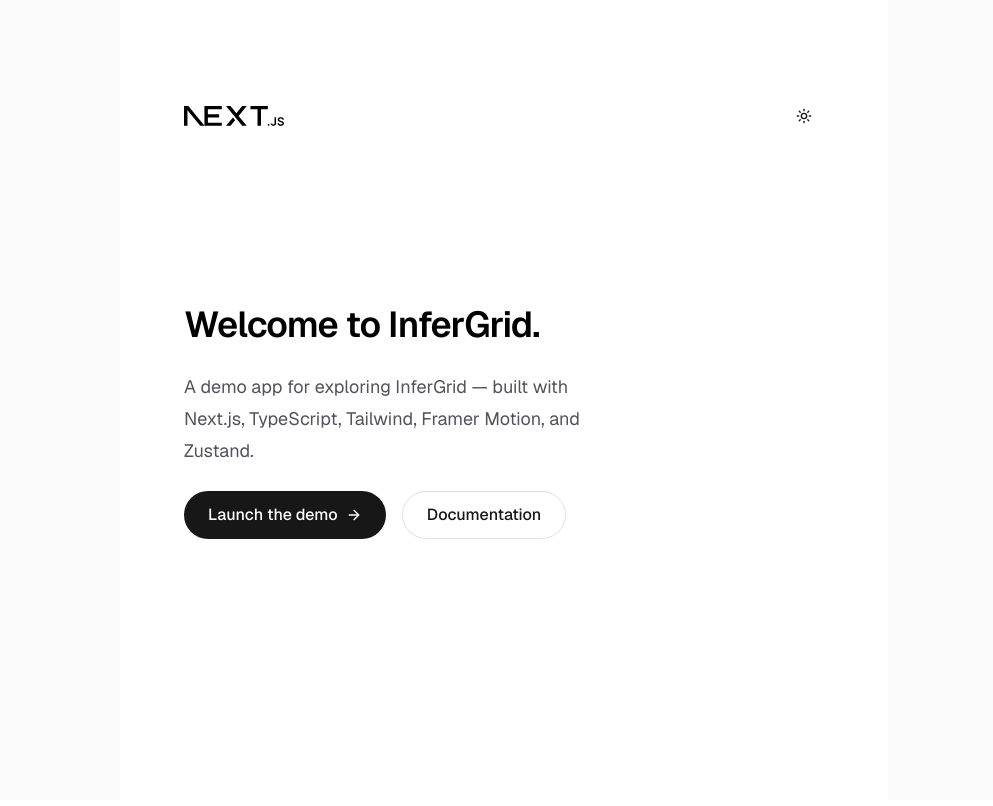
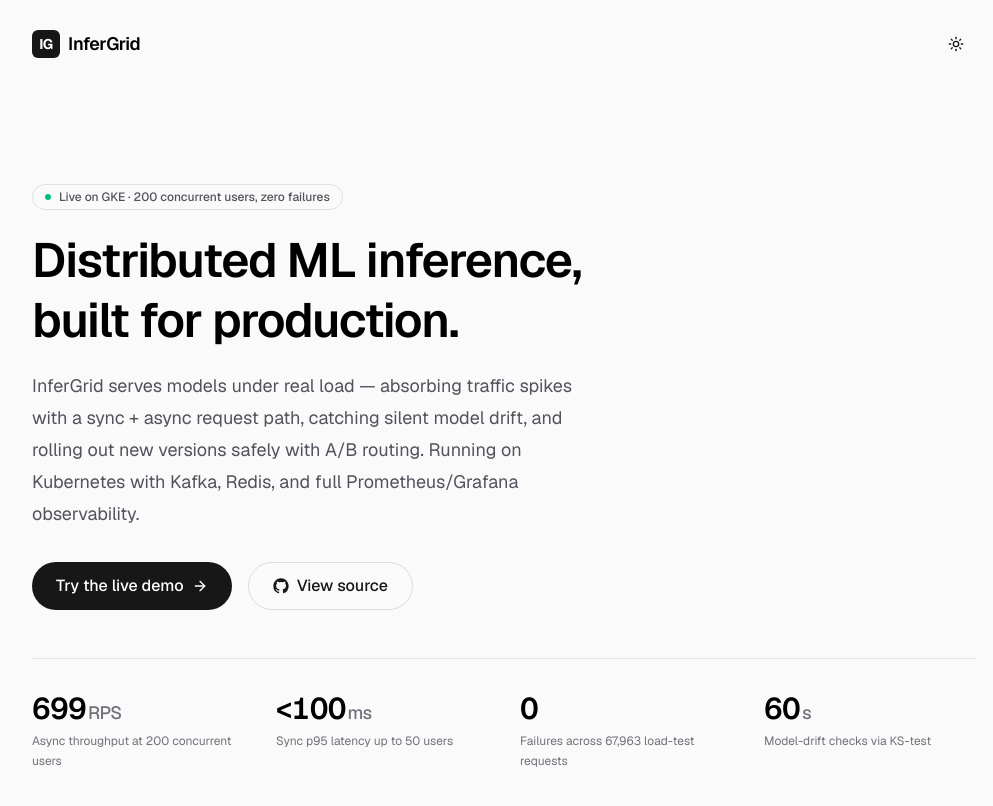
Before and after one commit to MenaceHecker/InferGrid-Demo, a Next.js app: page / in a window 1280 px wide. Shown: the top 806 px of the page, without its empty margins (136-1129 px from the left). Built offline with nearby package versions, Linux system fonts and the light colour scheme.

Commit message:
Redesigned  homepage to showcase the InferGrid inference platform

```diff
--- a/app/Hero.tsx
+++ b/app/Hero.tsx
@@ -6,11 +6,29 @@ import { ArrowRight } from "lucide-react";
 
 import { Button } from "@/components/ui/button";
 
+const GITHUB_URL = "https://github.com/MenaceHecker/InferGrid";
+
+// lucide-react dropped brand icons, so the GitHub mark is inlined.
+function GithubIcon() {
+  return (
+    <svg viewBox="0 0 24 24" fill="currentColor" aria-hidden="true">
+      <path d="M12 .5C5.73.5.5 5.73.5 12a11.5 11.5 0 0 0 7.86 10.92c.58.1.79-.25.79-.56v-2c-3.2.7-3.88-1.54-3.88-1.54-.53-1.34-1.3-1.7-1.3-1.7-1.05-.72.08-.7.08-.7 1.17.08 1.78 1.2 1.78 1.2 1.04 1.78 2.73 1.27 3.4.97.1-.75.4-1.27.73-1.56-2.55-.29-5.24-1.28-5.24-5.7 0-1.26.45-2.29 1.19-3.1-.12-.29-.52-1.46.11-3.05 0 0 .97-.31 3.18 1.18a11 11 0 0 1 5.8 0c2.2-1.49 3.17-1.18 3.17-1.18.63 1.59.23 2.76.11 3.05.74.81 1.19 1.84 1.19 3.1 0 4.43-2.69 5.41-5.25 5.69.41.36.78 1.06.78 2.14v3.17c0 .31.21.67.8.56A11.5 11.5 0 0 0 23.5 12C23.5 5.73 18.27.5 12 .5Z" />
+    </svg>
+  );
+}
+
+const stats = [
+  { value: "699", unit: "RPS", label: "Async throughput at 200 concurrent users" },
+  { value: "<100", unit: "ms", label: "Sync p95 latency up to 50 users" },
+  { value: "0", unit: "", label: "Failures across 67,963 load-test requests" },
+  { value: "60", unit: "s", label: "Model-drift checks via KS-test" },
+];
+
 const container = {
   hidden: { opacity: 0 },
   show: {
     opacity: 1,
-    transition: { staggerChildren: 0.12, delayChildren: 0.05 },
+    transition: { staggerChildren: 0.1, delayChildren: 0.05 },
   },
 };
 
@@ -25,41 +43,66 @@ export function Hero() {
       variants={container}
       initial="hidden"
       animate="show"
-      className="flex flex-col items-center gap-6 text-center sm:items-start sm:text-left"
+      className="flex flex-col items-center gap-8 text-center sm:items-start sm:text-left"
     >
-      <motion.h1
-        variants={item}
-        className="max-w-md text-4xl font-semibold leading-tight tracking-tight text-black dark:text-zinc-50"
-      >
-        Welcome to InferGrid.
-      </motion.h1>
-      <motion.p
-        variants={item}
-        className="max-w-md text-lg leading-8 text-zinc-600 dark:text-zinc-400"
-      >
-        A demo app for exploring InferGrid — built with Next.js, TypeScript,
-        Tailwind, Framer Motion, and Zustand.
-      </motion.p>
-      <motion.div
-        variants={item}
-        className="flex flex-col gap-4 sm:flex-row"
-      >
+      <motion.div variants={item} className="flex flex-col gap-5">
+        <span className="inline-flex w-fit items-center gap-2 self-center rounded-full border border-black/[.1] px-3 py-1 text-xs font-medium text-zinc-600 sm:self-start dark:border-white/[.15] dark:text-zinc-400">
+          <span className="h-1.5 w-1.5 rounded-full bg-emerald-500" />
+          Live on GKE · 200 concurrent users, zero failures
+        </span>
+        <h1 className="max-w-2xl text-4xl font-semibold leading-tight tracking-tight text-black sm:text-5xl dark:text-zinc-50">
+          Distributed ML inference,
+          <br className="hidden sm:block" /> built for production.
+        </h1>
+        <p className="max-w-xl text-lg leading-8 text-zinc-600 dark:text-zinc-400">
+          InferGrid serves models under real load — absorbing traffic spikes
+          with a sync + async request path, catching silent model drift, and
+          rolling out new versions safely with A/B routing. Running on
+          Kubernetes with Kafka, Redis, and full Prometheus/Grafana
+          observability.
+        </p>
+      </motion.div>
+
+      <motion.div variants={item} className="flex flex-col gap-4 sm:flex-row">
         <Button asChild size="default" className="h-12 px-6 text-base">
           <Link href="/grid">
-            Launch the demo
+            Try the live demo
             <ArrowRight />
           </Link>
         </Button>
-        <Button asChild variant="outline" size="default" className="h-12 px-6 text-base">
-          <a
-            href="https://nextjs.org/docs"
-            target="_blank"
-            rel="noopener noreferrer"
-          >
-            Documentation
+        <Button
+          asChild
+          variant="outline"
+          size="default"
+          className="h-12 px-6 text-base"
+        >
+          <a href={GITHUB_URL} target="_blank" rel="noopener noreferrer">
+            <GithubIcon />
+            View source
           </a>
         </Button>
       </motion.div>
+
+      <motion.dl
+        variants={item}
+        className="mt-4 grid w-full grid-cols-2 gap-x-8 gap-y-6 border-t border-black/[.08] pt-8 sm:grid-cols-4 dark:border-white/[.1]"
+      >
+        {stats.map((s) => (
+          <div key={s.label} className="flex flex-col gap-1 text-left">
+            <dt className="text-3xl font-semibold tracking-tight text-black tabular-nums dark:text-zinc-50">
+              {s.value}
+              {s.unit && (
+                <span className="ml-0.5 text-lg font-medium text-zinc-500">
+                  {s.unit}
+                </span>
+              )}
+            </dt>
+            <dd className="text-xs leading-5 text-zinc-500 dark:text-zinc-400">
+              {s.label}
+            </dd>
+          </div>
+        ))}
+      </motion.dl>
     </motion.div>
   );
 }
--- a/app/layout.tsx
+++ b/app/layout.tsx
@@ -14,8 +14,9 @@ const geistMono = Geist_Mono({
 });
 
 export const metadata: Metadata = {
-  title: "InferGrid",
-  description: "InferGrid demo app",
+  title: "InferGrid — Distributed ML Inference Platform",
+  description:
+    "A distributed ML inference platform on Kubernetes: sync + async request paths, model-drift detection, and safe A/B rollouts. 699 RPS at 200 concurrent users with zero failures.",
 };
 
 export default function RootLayout({
--- a/app/page.tsx
+++ b/app/page.tsx
@@ -1,26 +1,23 @@
-import Image from "next/image";
-
 import { ThemeToggle } from "@/components/theme-toggle";
 import { Hero } from "./Hero";
 
 export default function Home() {
   return (
     <div className="flex flex-1 flex-col items-center bg-zinc-50 font-sans dark:bg-black">
-      <main className="flex w-full max-w-3xl flex-1 flex-col justify-between bg-white px-16 py-24 dark:bg-black">
-        <div className="flex items-center justify-between">
-          <Image
-            className="dark:invert"
-            src="/next.svg"
-            alt="Next.js logo"
-            width={100}
-            height={20}
-            priority
-          />
+      <div className="flex w-full max-w-5xl flex-1 flex-col px-6 sm:px-10">
+        <header className="flex items-center justify-between py-6">
+          <span className="flex items-center gap-2 text-lg font-semibold tracking-tight text-black dark:text-zinc-50">
+            <span className="grid h-7 w-7 place-items-center rounded-md bg-foreground text-background text-sm font-bold">
+              IG
+            </span>
+            InferGrid
+          </span>
           <ThemeToggle />
-        </div>
-        <Hero />
-        <div />
-      </main>
+        </header>
+        <main className="flex flex-1 items-center py-16 sm:py-24">
+          <Hero />
+        </main>
+      </div>
     </div>
   );
 }
```
